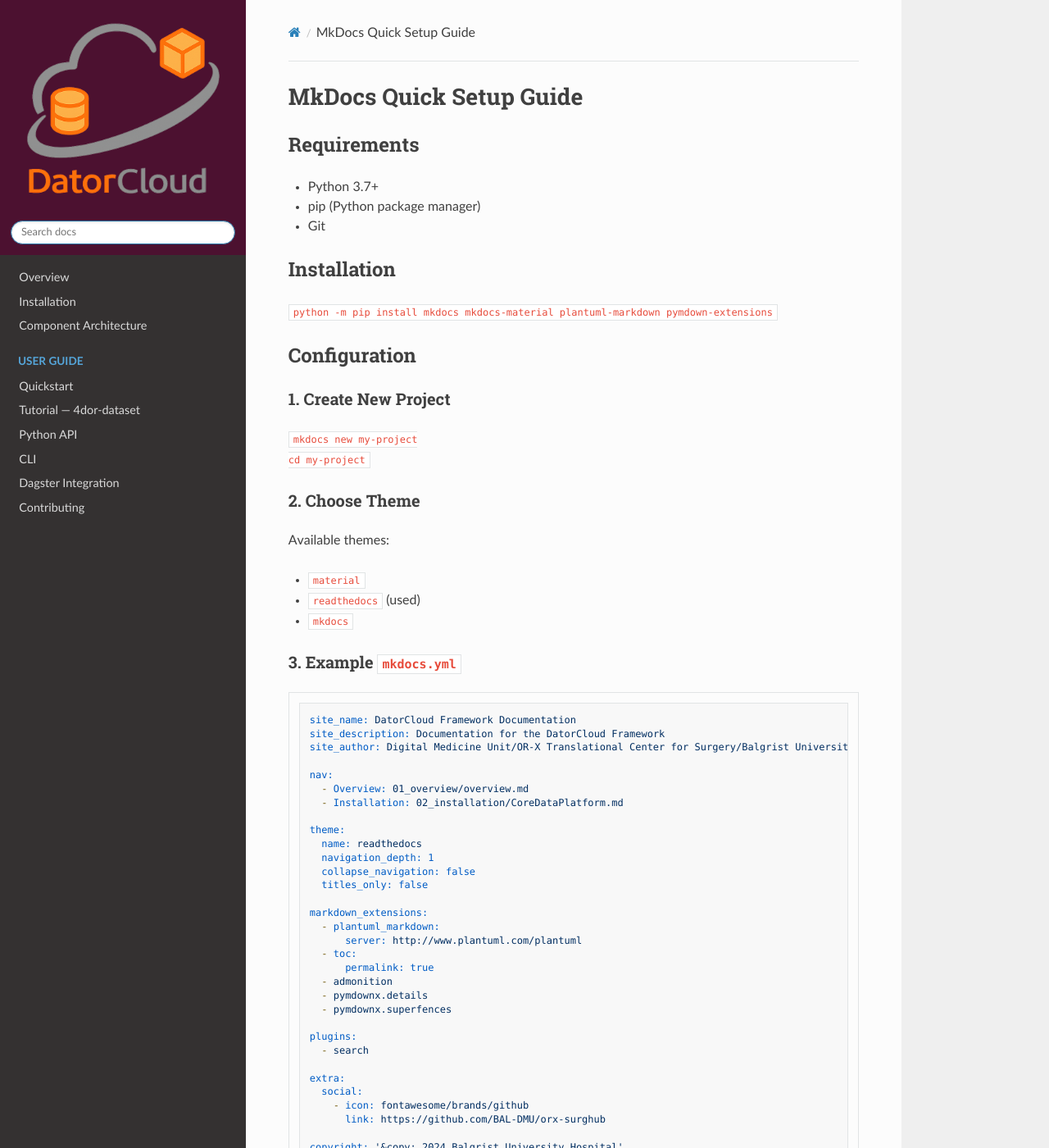
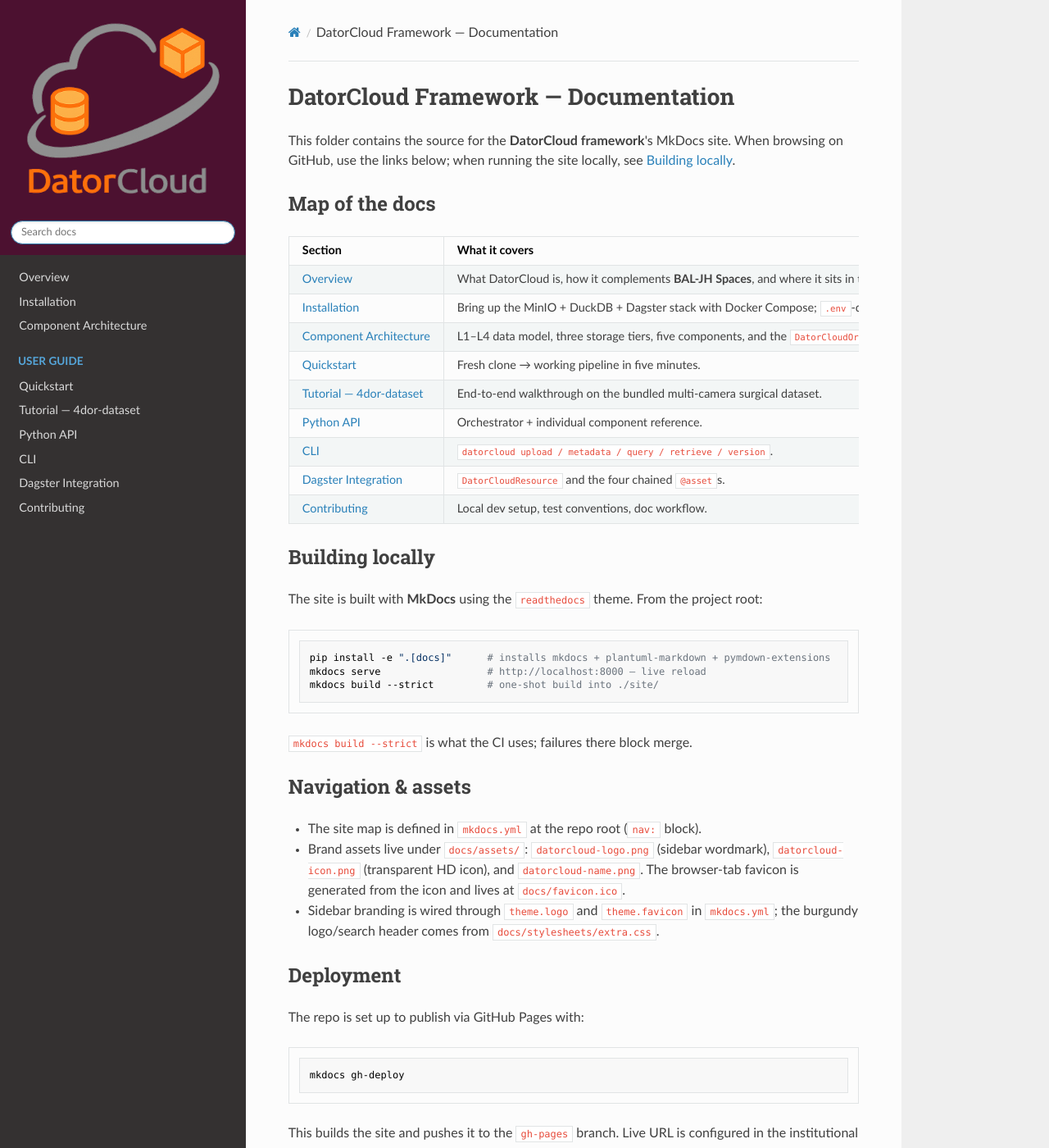
Before and after one commit to BAL-DMU/datorcloud, an MkDocs documentation site: the page built from docs/README.md, in a window 1280 px wide and 1400 px high. Shown: the whole window at 82% size. Built offline with MkDocs 1.6.1, drawn with Linux system fonts in a browser that asks for light colours; nearby versions of some CDN libraries; some of the changed text lies outside the part shown.

Commit message:
docs: rewrite docs/README as a real landing page

````diff
--- a/docs/README.md
+++ b/docs/README.md
@@ -1,89 +1,67 @@
-# MkDocs Quick Setup Guide
+# DatorCloud Framework — Documentation
 
-## Requirements
+This folder contains the source for the **DatorCloud framework**'s MkDocs
+site. When browsing on GitHub, use the links below; when running the site
+locally, see [Building locally](#building-locally).
 
-- Python 3.7+
-- pip (Python package manager)
-- Git
+## Map of the docs
 
-## Installation
+| Section                                                       | What it covers                                                       |
+| :------------------------------------------------------------ | :------------------------------------------------------------------- |
+| [Overview](01_overview/overview.md)                           | What DatorCloud is, how it complements **BAL-JH Spaces**, and where it sits in the institutional **Trusted Research Environment (TRE)**. |
+| [Installation](02_installation/installing_core_data_platform.md) | Bring up the MinIO + DuckDB + Dagster stack with Docker Compose; `.env`-driven configuration. |
+| [Component Architecture](03_components/architecture.md)       | L1–L4 data model, three storage tiers, five components, and the `DatorCloudOrchestrator` (with the new `from_env()` factory). |
+| [Quickstart](04_user_guide/quickstart.md)                     | Fresh clone → working pipeline in five minutes.                      |
+| [Tutorial — 4dor-dataset](04_user_guide/tutorial_4dor.md)     | End-to-end walkthrough on the bundled multi-camera surgical dataset. |
+| [Python API](04_user_guide/python_api.md)                     | Orchestrator + individual component reference.                       |
+| [CLI](04_user_guide/cli.md)                                   | `datorcloud upload / metadata / query / retrieve / version`.         |
+| [Dagster Integration](04_user_guide/dagster.md)               | `DatorCloudResource` and the four chained `@asset`s.                 |
+| [Contributing](05_contributing/contributing.md)               | Local dev setup, test conventions, doc workflow.                     |
 
-`python -m pip install mkdocs mkdocs-material plantuml-markdown pymdown-extensions`
+## Building locally
 
-## Configuration
+The site is built with **MkDocs** using the `readthedocs` theme. From the
+project root:
 
-### 1. Create New Project
+```bash
+pip install -e ".[docs]"      # installs mkdocs + plantuml-markdown + pymdown-extensions
+mkdocs serve                  # http://localhost:8000 — live reload
+mkdocs build --strict         # one-shot build into ./site/
+```
 
-`mkdocs new my-project
-cd my-project`
+`mkdocs build --strict` is what the CI uses; failures there block merge.
 
-### 2. Choose Theme
+## Navigation & assets
 
-Available themes:
-
-- `material`
-- `readthedocs` (used)
-- `mkdocs`
-
-### 3. Example `mkdocs.yml`
-
-```yaml
-site_name: DatorCloud Framework Documentation
-site_description: Documentation for the DatorCloud Framework
-site_author: Digital Medicine Unit/OR-X Translational Center for Surgery/Balgrist University Hospital
-
-nav:
-  - Overview: 01_overview/overview.md
-  - Installation: 02_installation/CoreDataPlatform.md
-
-theme:
-  name: readthedocs
-  navigation_depth: 1
-  collapse_navigation: false
-  titles_only: false
-
-markdown_extensions:
-  - plantuml_markdown:
-      server: http://www.plantuml.com/plantuml
-  - toc:
-      permalink: true
-  - admonition
-  - pymdownx.details
-  - pymdownx.superfences
-
-plugins:
-  - search
-
-extra:
-  social:
-    - icon: fontawesome/brands/github
-      link: https://github.com/BAL-DMU/orx-surghub
-
-copyright: '&copy; 2024 Balgrist University Hospital'
-
-```
+- The site map is defined in `mkdocs.yml` at the repo root (`nav:` block).
+- Brand assets live under `docs/assets/`: `datorcloud-logo.png` (sidebar
+  wordmark), `datorcloud-icon.png` (transparent HD icon), and
+  `datorcloud-name.png`. The browser-tab favicon is generated from the icon
+  and lives at `docs/favicon.ico`.
+- Sidebar branding is wired through `theme.logo` and `theme.favicon` in
+  `mkdocs.yml`; the burgundy logo/search header comes from
+  `docs/stylesheets/extra.css`.
 
 ## Deployment
 
-### Local Development
-
-`mkdocs serve  *# Run at http://localhost:8000*`
-
-### GitHub Pages
-
-1. Push to GitHub:
+The repo is set up to publish via GitHub Pages with:
 
 ```bash
-git init
-git add .
-git commit -m "Initial docs"
-git branch -M main
-git remote add origin <your-repo-url>
-git push -u origin main
+mkdocs gh-deploy
 ```
 
-1. Deploy:
+This builds the site and pushes it to the `gh-pages` branch. Live URL is
+configured in the institutional Trusted Research Environment.
 
-`mkdocs gh-deploy  *# Deploys to gh-pages branch*`
+## Writing conventions
 
-Access at: `https://<username>.github.io/<repository>`
+- Every Python and YAML snippet must read credentials from `.env` — no
+  hard-coded values, no `minioadmin` literals. Use
+  `DatorCloudOrchestrator.from_env()` for the orchestrator and
+  `os.environ[...]` for individual components.
+- CLI examples must label the execution context with the conventional
+  prefix: `host$` (host shell), `cli#` (inside the `datorcloud-cli`
+  container), `runner#` (inside `python-runner`).
+- Image and asset references inside MkDocs pages use **Markdown image
+  syntax** (`![alt](../assets/foo.png)`), not raw `<img>` tags, so MkDocs
+  rewrites the paths correctly under directory-style URLs.
````
